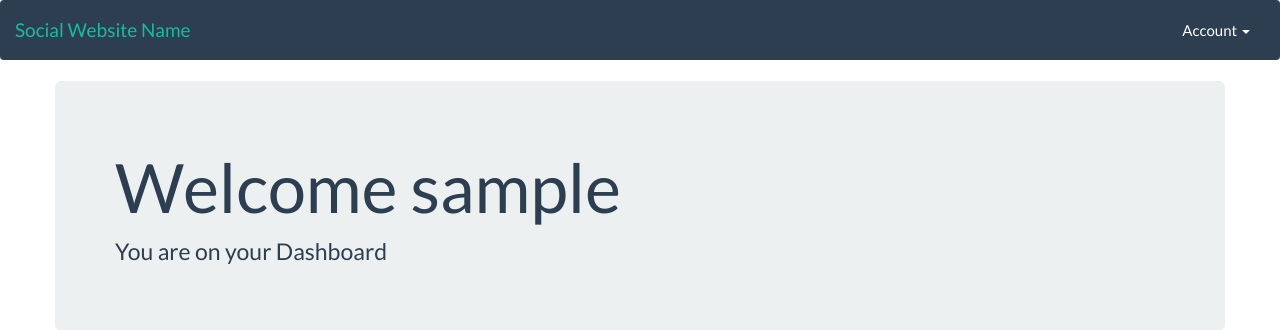
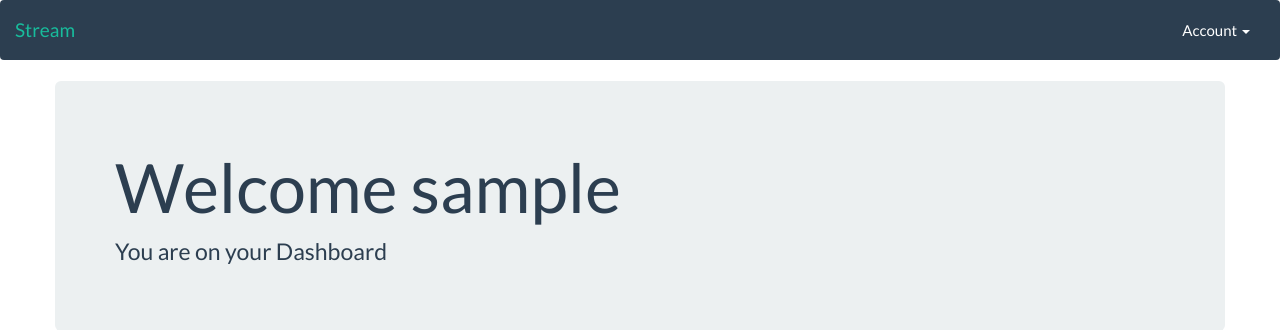
Before and after one commit to CMPUT404W17T06/CMPUT404-project, a Django app: page / in a window 1280 px wide. Shown: the top 330 px of the page. Run offline with Django 3.2, Linux system fonts and the light colour scheme; the visitor is signed in with stand-in values (Sample User, id 1); some libraries are stand-ins or nearby versions.

Commit message:
Change to stream

```diff
--- a/stream/templates/base.html
+++ b/stream/templates/base.html
@@ -19,7 +19,7 @@
                                     <span class="icon-bar"></span>
                                     <span class="icon-bar"></span>
                                 </button>
-                                <a class="navbar-brand" href="#">Social Website Name</a>
+                                <a class="navbar-brand" href="#">Stream</a>
                             </div>
                             <div class="collapse navbar-collapse" id="bs-example-navbar-collapse-1">
                                 <ul class="nav navbar-nav navbar-right">
```
